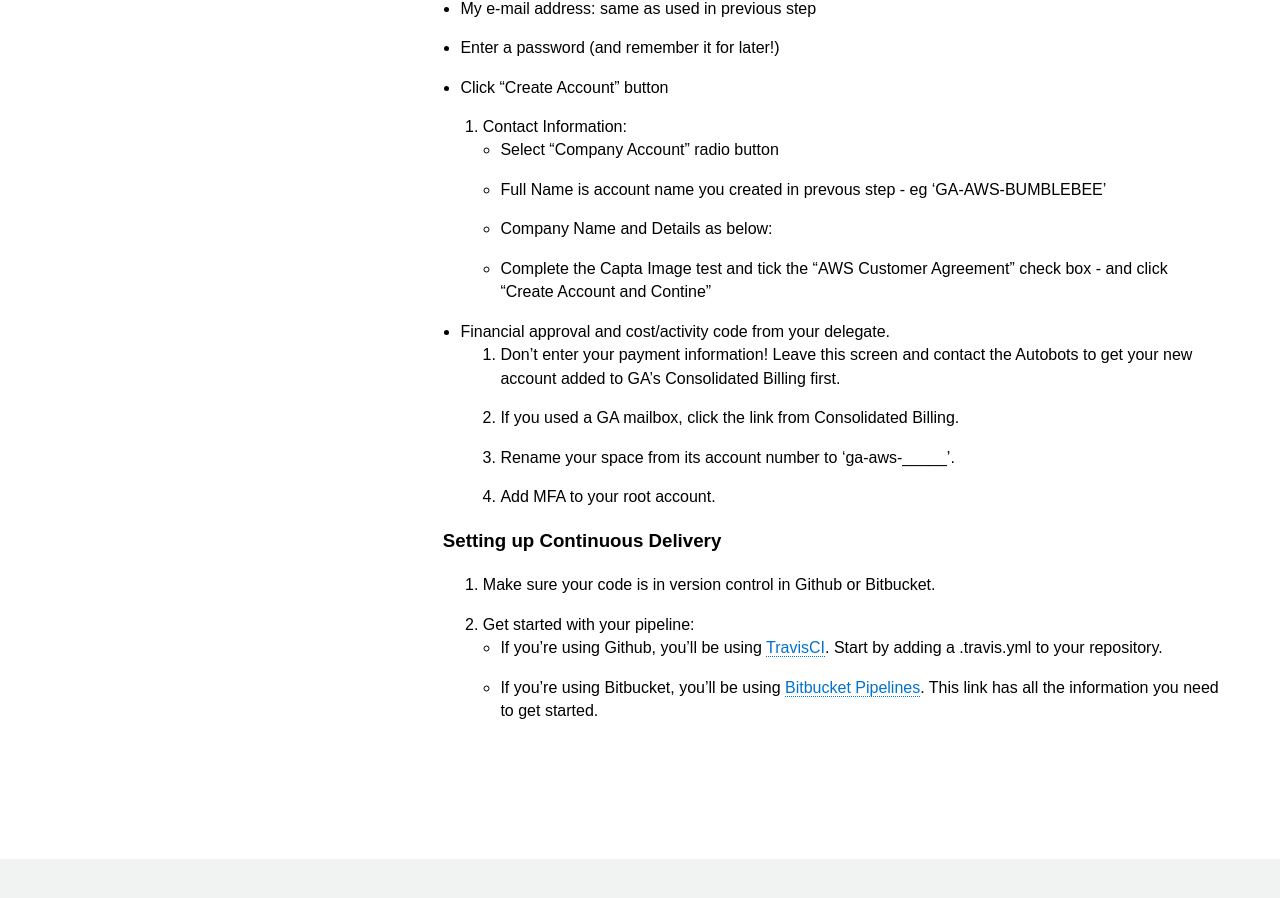
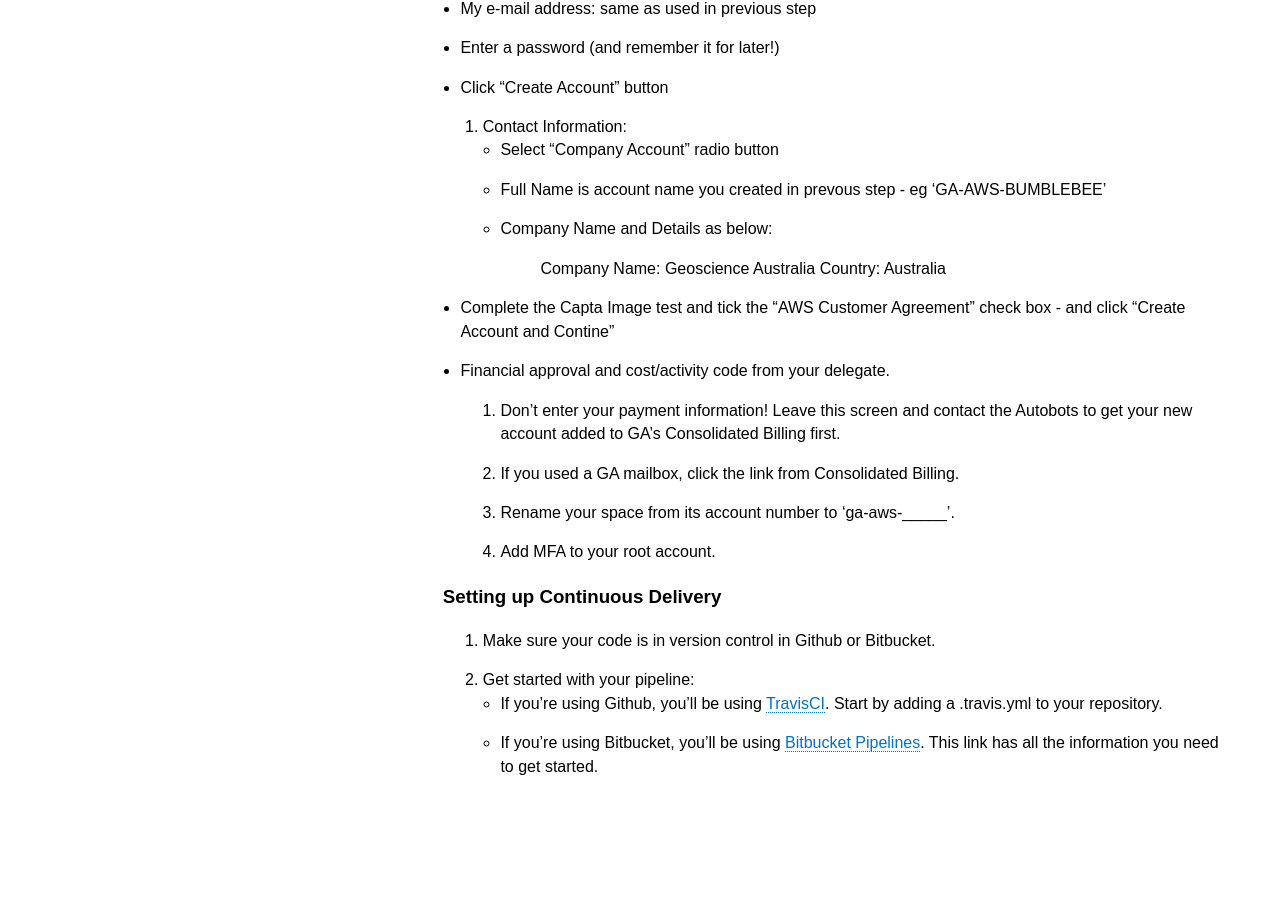
Before and after one commit to GeoscienceAustralia/cloud, a Jekyll site: the page built from docs/_pages/setting_up_index.md, in a window 1280 px wide and 900 px high, scrolled down 1009 px. Built offline with Jekyll 4.4.1, drawn with Linux system fonts in a browser that asks for light colours.

Commit message:
Update setting_up_index.md

```diff
--- a/docs/_pages/setting_up_index.md
+++ b/docs/_pages/setting_up_index.md
@@ -43,6 +43,9 @@
  * Select "Company Account" radio button
  * Full Name is account name you created in prevous step - eg 'GA-AWS-BUMBLEBEE'
  * Company Name and Details as below:
+   > Company Name: Geoscience Australia
+   > Country: Australia
+
  * Complete the Capta Image test and tick the "AWS Customer Agreement" check box - and click "Create Account and Contine"
 
 
```
